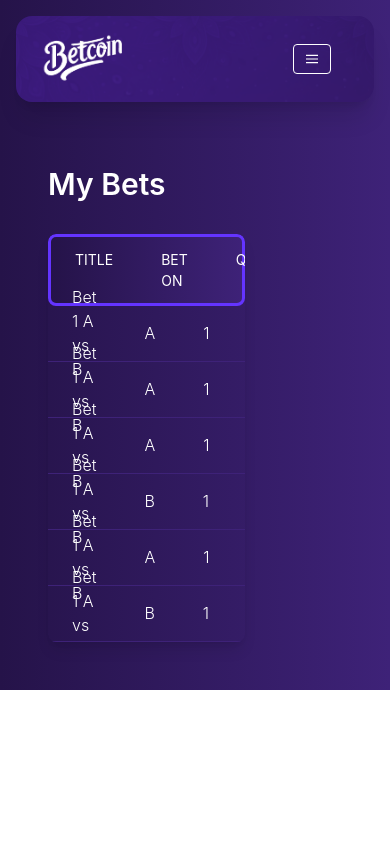
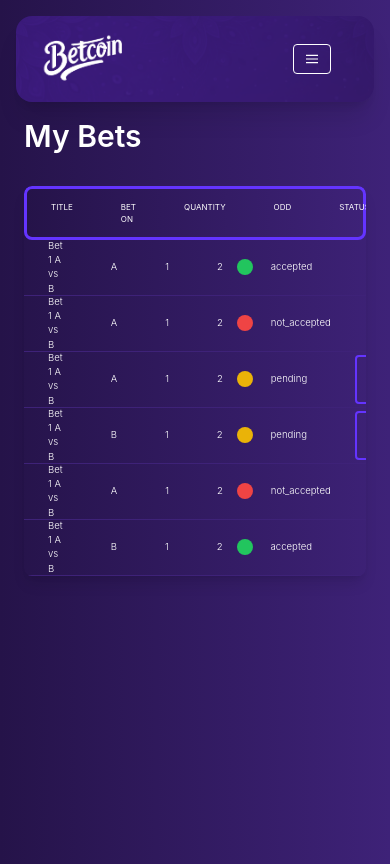
Before and after one commit to BryanBorck/satshack, a React (Create React App) app in the folder frontend/: page /mybet in a window 390 px wide. Built offline with nearby package versions, Linux system fonts and the light colour scheme.

Commit message:
responsive

```diff
--- a/frontend/src/components/Header/Header.js
+++ b/frontend/src/components/Header/Header.js
@@ -9,9 +9,9 @@ export default function Header({ unisat, address, publicKey, isUnisatInstalled,
     const history = useNavigate();
 
     return (
-        <header className="lg:w-[25vw] lg:h-screen p-4 text-fl text-white">
+        <header className="md:w-[25vw] md:h-screen lg:w-[25vw] lg:h-screen p-4 text-fl text-white">
             <div className="w-[100%] h-[100%] container mx-auto px-4 py-2 rounded-[16px] shadow-xl flex justify-between bg-cover bg-[url('././assets/bkg_sidemenu.png')]">
-                <div className="w-[100%] flex flex-row md:flex-col lg:flex-col items-center items-center">
+                <div className="w-[100%] flex flex-row md:flex-col lg:flex-col items-center">
                     <img className="w-[30%] py-[1vh] md:w-[80%] md:py-[10vh] lg:w-[80%] lg:py-[10vh]" src={LogoApp} alt="Betcoin"/>
 
                     {/* responsivo */}
--- a/frontend/src/components/Orderbook/Orderbook.js
+++ b/frontend/src/components/Orderbook/Orderbook.js
@@ -13,12 +13,12 @@ const Orderbook = () => {
     const orderTypes = [...new Set(orders.map((order) => order.type))]; // Extract unique order types
 
     return (
-        <div className="w-[100%] grid grid-cols-1 gap-10 lg:grid-cols-2 my-[2.5vh]">
+        <div className="w-[100%] grid grid-cols-1 lg:gap-10 lg:grid-cols-2 my-[2.5vh] ">
             {orderTypes.map((type, index) => (
                 <div key={index} className="">
-                    <h1 className="text-3xl text-white font-semibold mb-4">{`Type ${type} Orders`}</h1>
-                    <div className="min-w-max w-full shadow-lg rounded-lg overflow-hidden">
-                        <div className= {`${index ? 'border-green-color' : 'border-yellow-color'} bg-gradient-to-r from-primary-color to-secondary-color rounded-lg border-[3px] text-white font-bold uppercase text-sm leading-normal flex`}>
+                    <h1 className="text-3xl text-white font-semibold my-6 md:mb-4 lg:mb-4">{`Type ${type} Orders`}</h1>
+                    <div className="w-full shadow-lg rounded-lg overflow-hidden">
+                        <div className= {`${index ? 'border-green-color' : 'border-yellow-color'} bg-gradient-to-r from-primary-color to-secondary-color rounded-lg border-[3px] text-white font-bold uppercase text-[0.8rem] leading-normal flex`}>
                             <div className="py-3 px-6 text-left flex-1">
                                 Wallet
                             </div>
@@ -32,7 +32,7 @@ const Orderbook = () => {
                                 Bet now
                             </div>
                         </div>
-                        <div className="text-white text-base font-bold h-[40vh] shadow-lg overflow-y-auto">
+                        <div className="text-white text-base font-bold my-8 h-[25vh] md:my-0 md:h-[40vh] lg:my-0 lg:h-[40vh] shadow-lg overflow-y-auto">
                             {orders
                                 .filter((order) => order.type === type)
                                 .map((order, orderIndex) => (
--- a/frontend/src/pages/Bet/Bet.js
+++ b/frontend/src/pages/Bet/Bet.js
@@ -19,7 +19,7 @@ export default function Bet() {
     });
 
     return (
-        <div className='w-[100vw] lg:w-[75vw] overflow-y-auto'>
+        <div className='w-[100vw] md:w-[75vw] lg:w-[75vw] overflow-y-auto'>
             {bet ? (
                 <div className='flex flex-col items-start m-[2.5vh] lg:m-[5vh] space-y-8'>
                     <button
--- a/frontend/src/pages/CreateBet/CreateBet.js
+++ b/frontend/src/pages/CreateBet/CreateBet.js
@@ -29,7 +29,7 @@ export default function CreateBet() {
                         </div>
                         <div className='flex flex-row justify-center mt-10 mb-10'>
                             <div className='w-[100%] mx-6 px-10 pb-6 shadow-lg text-white bg-cover bg-[url("././assets/bkg_card.png")] rounded-[20px]'>
-                                <h2 className="flex justify-center items-center h-[12vh] mx-6 text-4xl font-bold text-center text-white">
+                                <h2 className="flex justify-center items-center h-[12vh] mx-6 text-xl md:text-4xl lg:text-4xl font-bold text-center text-white">
                                     Create your bet for {option}
                                 </h2>
                                 <p className="flex justify-center items-center h-[4vh] mx-6 text-sm italic text-center text-blue-color">
--- a/frontend/src/pages/Home/Home.js
+++ b/frontend/src/pages/Home/Home.js
@@ -119,7 +119,7 @@ export default function Home() {
 
     return (
         <>
-            <div className='w-[100vw] lg:w-[75vw] h-[100vh] text-gray-700 overflow-y-auto'>
+            <div className='w-[100vw] md:w-[75vw] lg:w-[75vw] h-[100vh] text-gray-700 overflow-y-auto'>
                 <section className="">
                     <div className="container mx-auto py-12 md:px-6 lg:px-6">
                         <h2 className="mb-2 text-4xl pl-6 font-bold text-white">
--- a/frontend/src/pages/Layout/Layout.js
+++ b/frontend/src/pages/Layout/Layout.js
@@ -4,7 +4,7 @@ import Header from '../../components/Header/Header';
 export default function Layout({ unisat, address, publicKey, isUnisatInstalled, handleAccountsChanged }) {
 
     return (
-        <div className='w-[100vw] lg:h-[100vh] lg:flex lg:flex-row bg-gradient-to-r from-primary-color to-secondary-color overflow-hidden'>
+        <div className='w-[100vw] md:h-[100vh] md:flex md:flex-row lg:h-[100vh] lg:flex lg:flex-row bg-gradient-to-r from-primary-color to-secondary-color overflow-hidden'>
             <Header
                 unisat={unisat}
                 address={address}
--- a/frontend/src/pages/MyBets/MyBets.js
+++ b/frontend/src/pages/MyBets/MyBets.js
@@ -73,12 +73,12 @@ export default function MyBet() {
     ]);
 
     return (
-        <div className="w-[75vw] p-12">
+        <div className="md:w-[75vw] lg:w-[75vw] px-6 md:p-12 lg:p-12">
             <h1 className="text-3xl text-white font-semibold mb-8">My Bets</h1>
 
             {myBets.length ? (
-                <div className="flex flex-col shadow-lg rounded-lg overflow-hidden">
-                <div className="flex border-blue-color bg-gradient-to-r from-primary-color to-secondary-color rounded-lg border-[3px] text-white uppercase text-sm leading-normal">
+                <div className="flex flex-col shadow-lg rounded-lg overflow-hidden mb-72 md:mb-0 lg:mb-0">
+                <div className="flex border-blue-color bg-gradient-to-r from-primary-color to-secondary-color rounded-lg border-[3px] text-white uppercase text-[0.5rem] md:text-sm lg:text-sm leading-normal">
                     <div className="py-3 px-6 text-left flex-1">Title</div>
                     <div className="py-3 px-6 text-left flex-1">Bet On</div>
                     <div className="py-3 px-6 text-left flex-1">Quantity</div>
@@ -86,7 +86,7 @@ export default function MyBet() {
                     <div className="py-3 px-6 text-left flex-1">Status</div>
                     <div className="py-3 px-6 text-left flex-1">Accept Bet</div>
                 </div>
-                <div className="text-white text-base font-light">
+                <div className="text-white text-[0.6rem] md:text-sm lg:text-sm font-light">
                     {myBets.map((bet) => (
                         <div key={bet.id} className="border-b h-14 items-center border-secondary-color flex hover:bg-secondary-color hover:bg-opacity-50">
                             <div className="py-3 px-6 text-left flex-1">{bet.title}</div>
```
